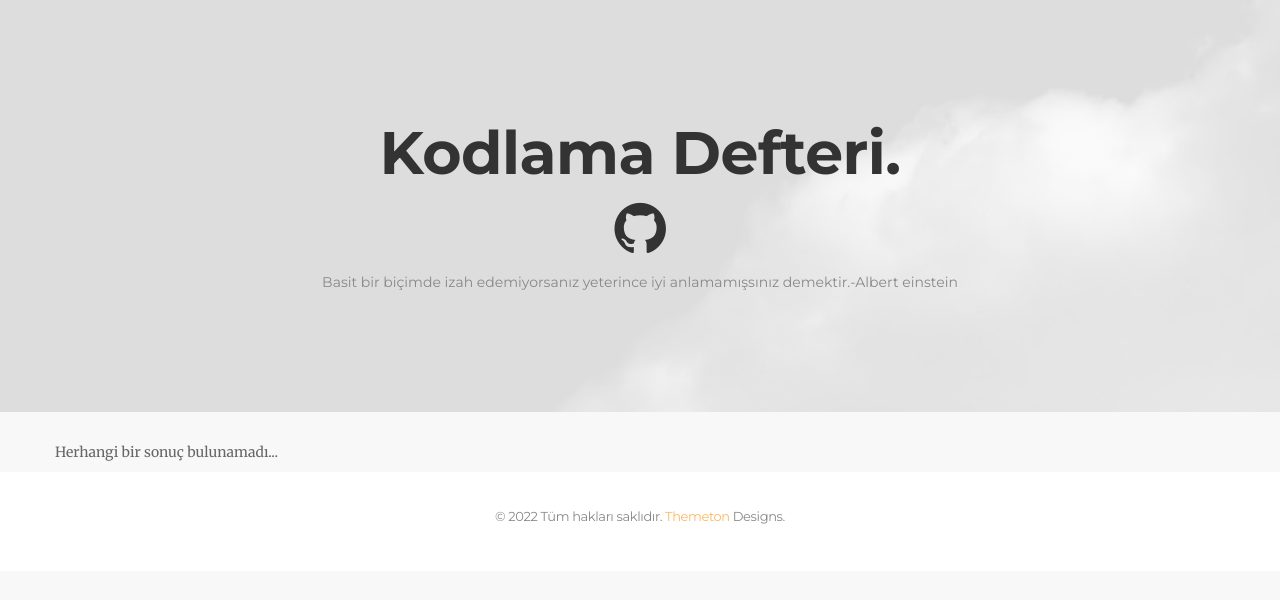
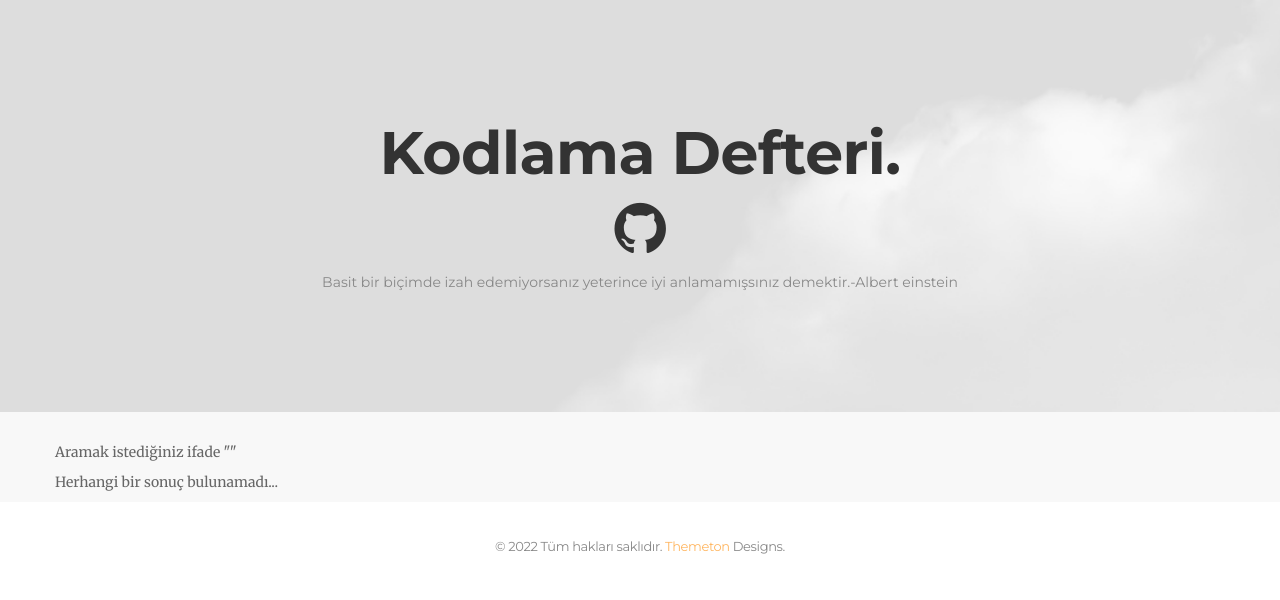
Before and after one commit to s3m1h/djangoBlogProject, a Django app: page /search/ in a window 1280 px wide. Shown: the top 600 px of the page. Run offline with Django 4.2, Linux system fonts and the light colour scheme; data that the repository does not hold is empty; some libraries are stand-ins or nearby versions.

Commit message:
search hata düzeltme

```diff
--- a/templates/frontpage.html
+++ b/templates/frontpage.html
@@ -66,7 +66,7 @@ Anasayfa
 		<div class="widget-content">
 			<div class="h-search col-xs-3">
 				<form class="search_form" method="get" action="{% url 'search'%}">
-					<input type="text" name="query" placeholder="Aramak istediğiniz ifadeyi yazıp enter e basın..">
+					<input class="form-control" type="text" name="query" placeholder="Aramak istediğiniz ifadeyi yazıp enter e basın..">
 					<button type="submit"><i class="fa fa-search"></i></button>
 				</form>
 			</div>
--- a/templates/search.html
+++ b/templates/search.html
@@ -9,7 +9,9 @@
 
 {%block content%}
 
-
+    <p>
+    Aramak istediğiniz ifade "{{query}}"
+    </p>
 	{% for post in posts%}
 	<article class="content-item">
 		<div class="entry-media">
```
